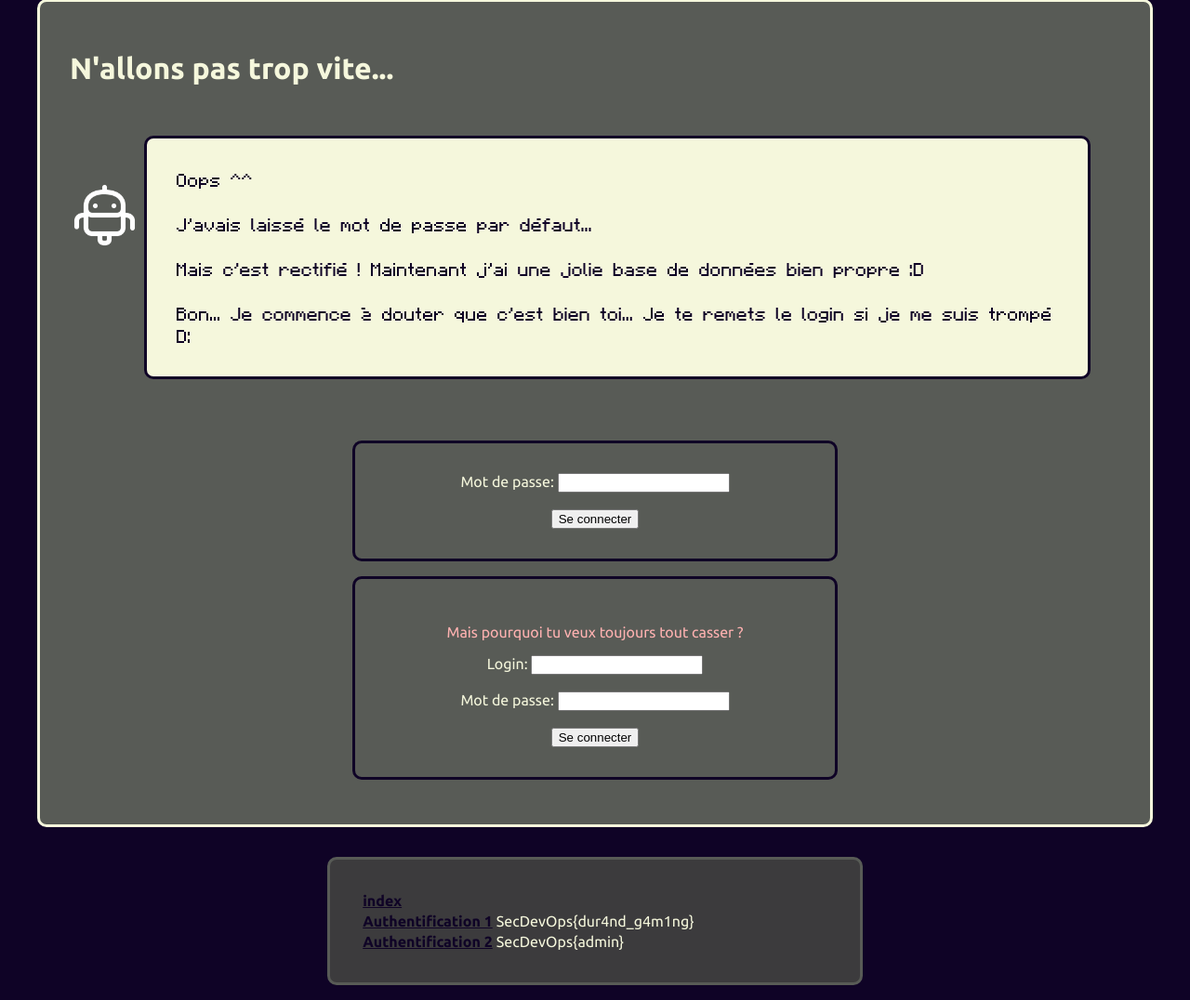
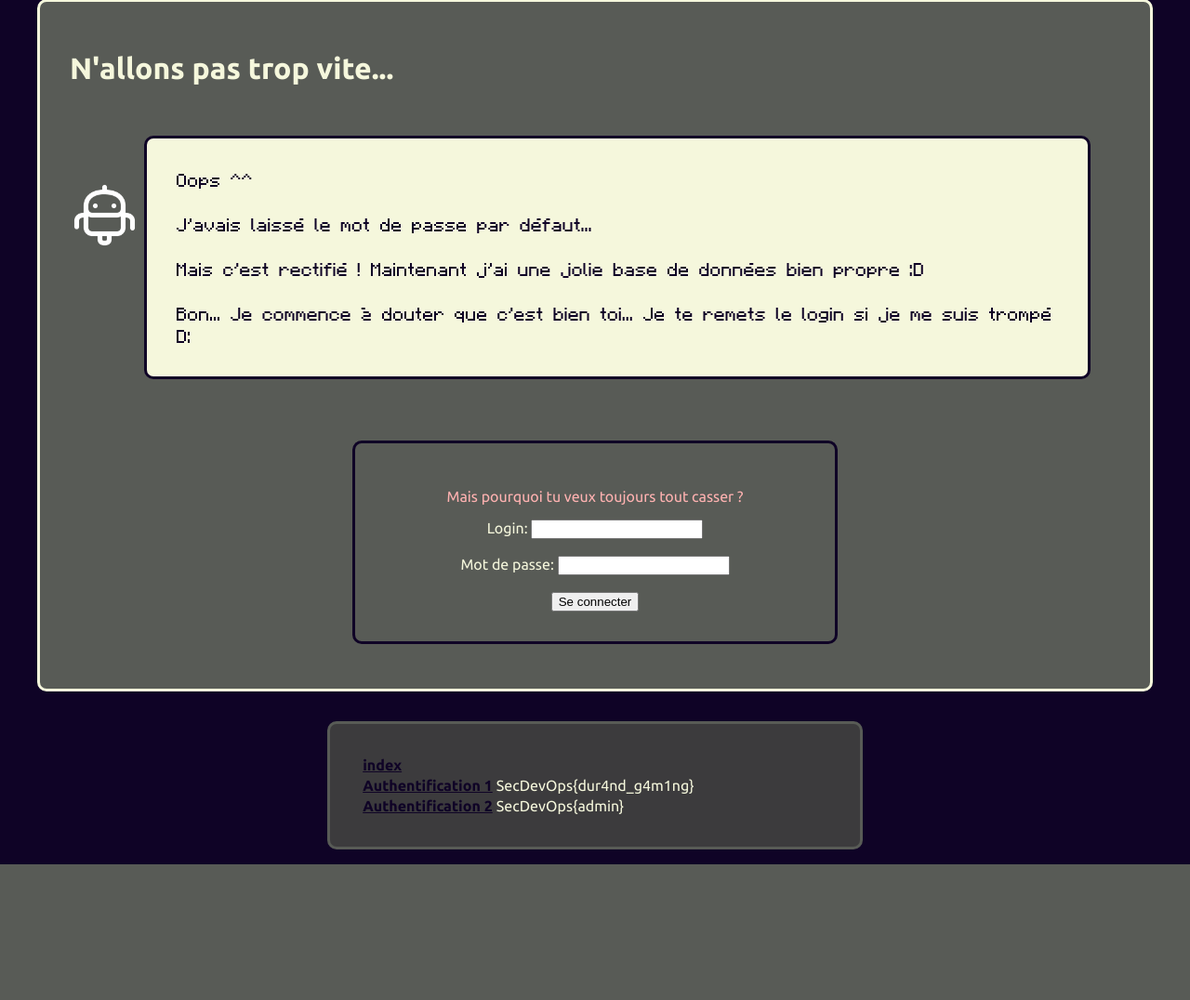
Before and after one commit to SkYiMlTo/connectyou, a PHP site: page /page3-iffuerifreoifjrekopcde8.php?tentativedecasse=true in a window 1280 px wide. Shown: the part 33-1109 px from the top of the page at 93% size. After the commit the page ends 963 px from the top, so only its background shows below. Run offline with PHP 8.4, Linux system fonts and the light colour scheme; data that the repository does not hold is empty.

Commit message:
a few updates...

```diff
--- a/page3-iffuerifreoifjrekopcde8.php
+++ b/page3-iffuerifreoifjrekopcde8.php
@@ -13,11 +13,6 @@
         <p class="robot">Oops ^^<br><br>J'avais laissé le mot de passe par défaut...<br><br>Mais c'est rectifié ! Maintenant j'ai une jolie base de données bien propre :D<br><br>Bon... Je commence à douter que c'est bien toi... Je te remets le login si je me suis trompé D:</p>
     </div>
 <br>
-    <form action="page3-iffuerifreoifjrekopcde8.php method = "post">
-
-        <label for="password">Mot de passe:</label> <input type="text" id="password" name="password"><br /><br />
-        <button type = "submit">Se connecter</button>
-    </form>
 
     <form action="controller.php?func=loginUser" method = "post">
         <?php
--- a/page4-euyruieozpugfeopufjfe1.php
+++ b/page4-euyruieozpugfeopufjfe1.php
@@ -6,7 +6,7 @@
 </head>
 <body>
 <div id="content">
-    <h1>N'allons pas trop vite...</h1>
+    <h1>Pas de Base de données finalement...</h1>
     <div class="dialog">
         <img class="robot" src="small-robot.png"/>
         <p class="robot">De quoi on pourrait parler ? Ah tiens, mon nombre préféré est 42. Oui, la réponse à la vie. Et toi c'est lequel ?<br><br>Ah mince, tu peux pas parler. Et tu pourras pas continuer le challenge, le mot de passe est hyper compliqué.<br><br>Attend c'est lequel déjà ? Ah oui, heureusement que j'ai mon pense-bête de côté !</p>
```
